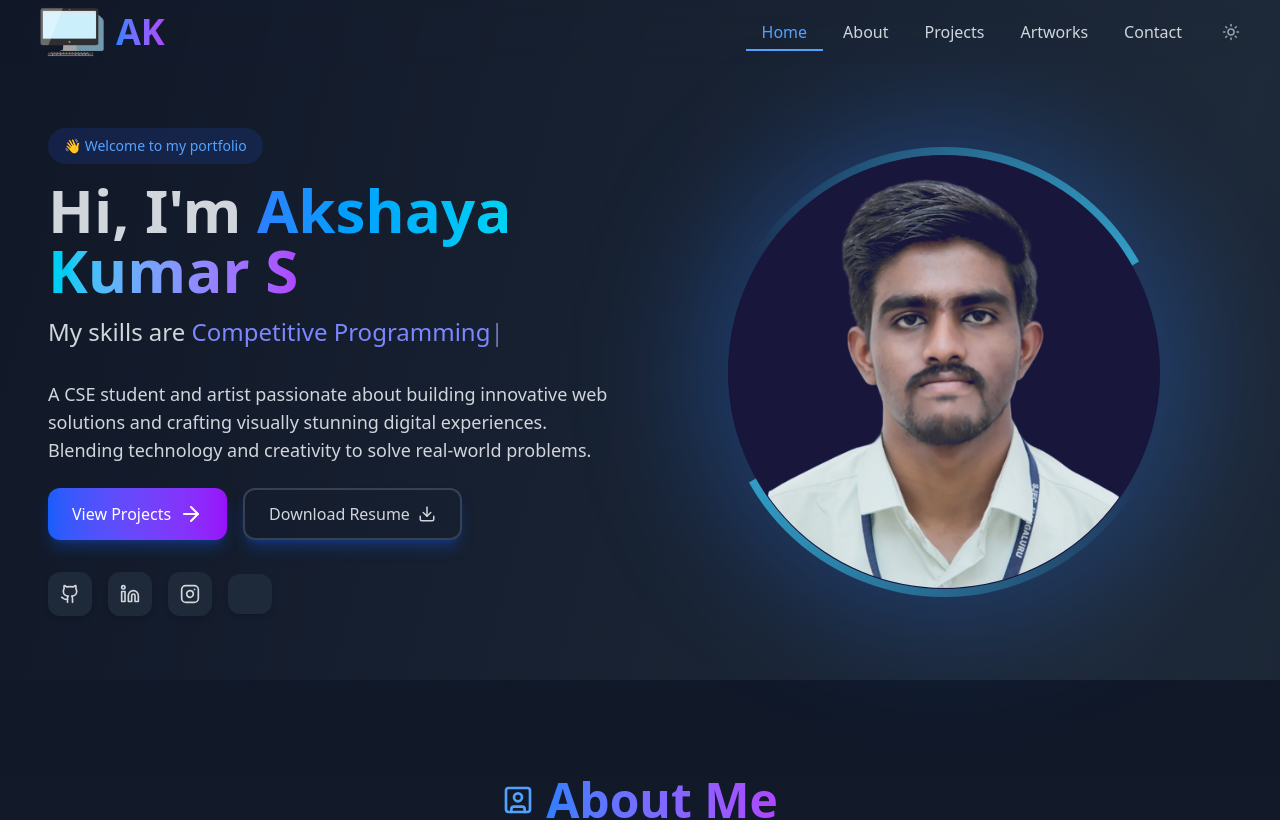
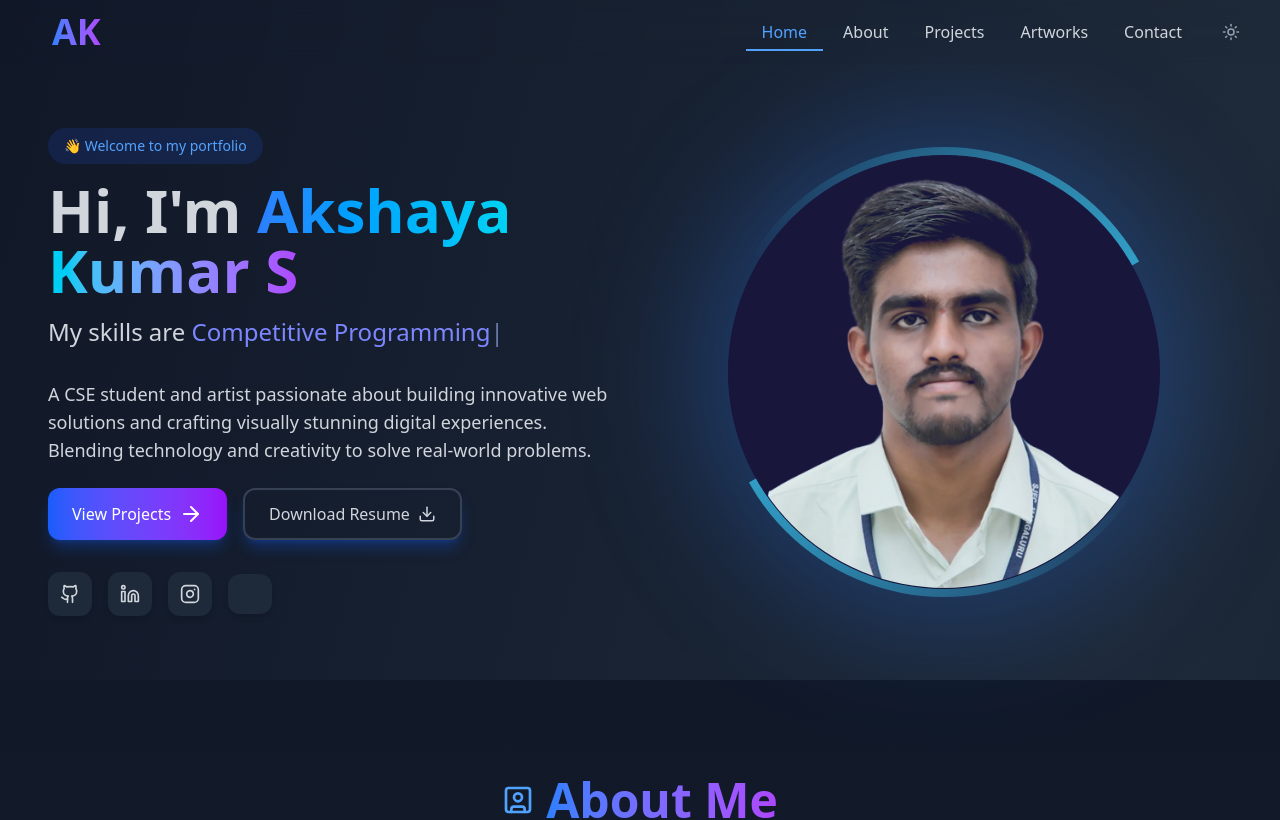
Before and after one commit to AkahayKumarS/my-portfolio, a React (Vite) app in the folder my-portfolio/: page / in a window 1280 px wide. Shown: the top 820 px of the page. Built offline with nearby package versions, Linux system fonts and the light colour scheme; some icons are missing.

Commit message:
Navbar logo removed

```diff
--- a/my-portfolio/src/components/Navbar.jsx
+++ b/my-portfolio/src/components/Navbar.jsx
@@ -40,11 +40,11 @@
           : "bg-transparent"
       } backdrop-blur-md`}
     >
-      <div className="max-w-7xl mx-auto px-4 sm:px-6 lg:px-8">
+      <div className="max-w-7xl mx-auto px-4 sm:px-6 lg:px-8 ml-5">
         <div className="flex justify-between items-center h-16">
           {/* Logo */}
           <Link to="/" className="flex items-center space-x-1">
-            <img src="./img/logo/logo3.png" alt="logo" className="w-20 h-20" />
+            {/* <img src="./img/logo/logo3.png" alt="logo" className="w-20 h-20" /> */}
             <motion.div
               whileHover={{ scale: 1.05 }}
               whileTap={{ scale: 0.95 }}
```
